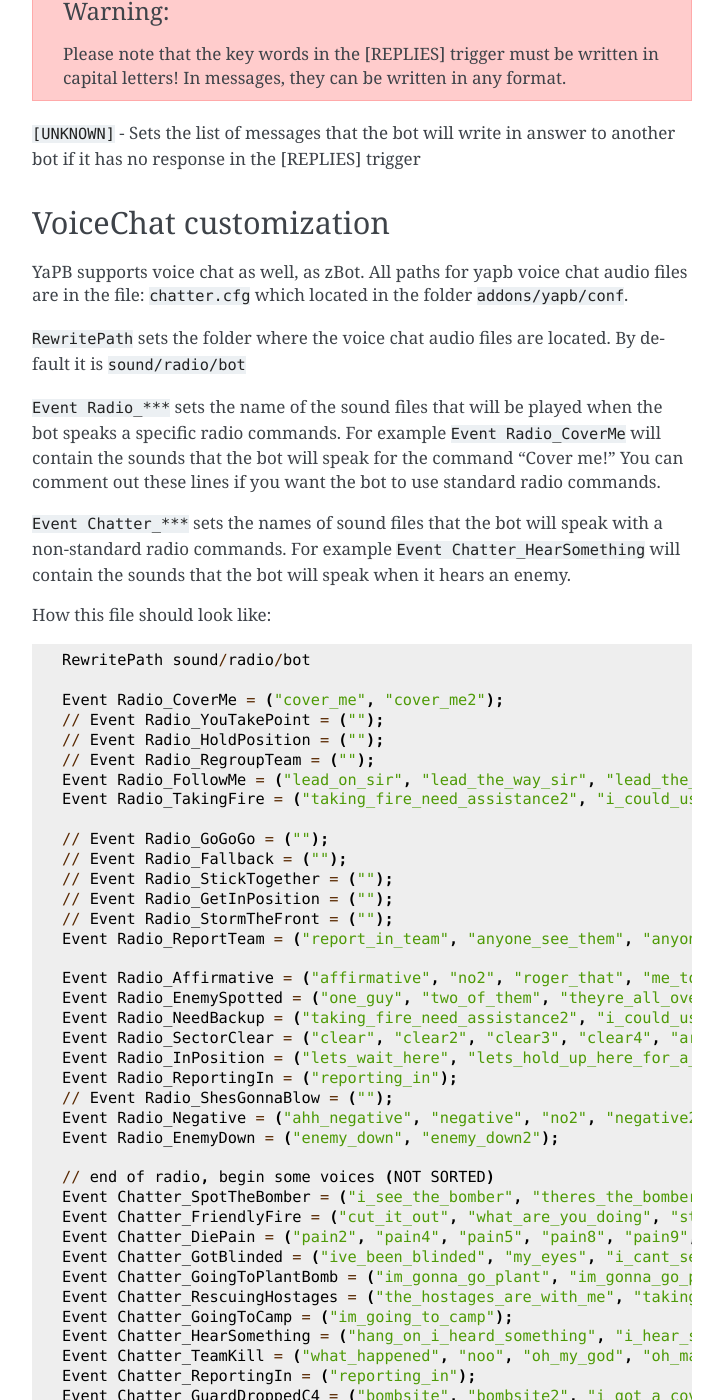
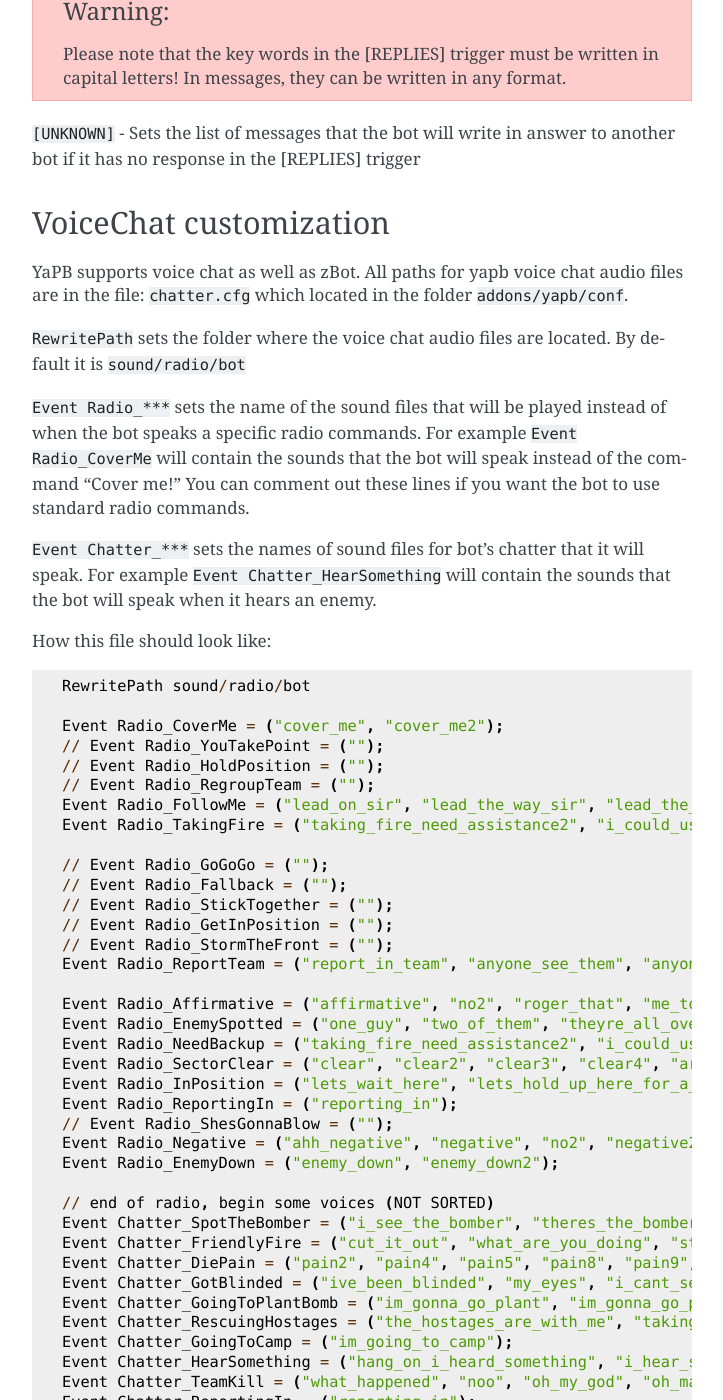
Before and after one commit to yapb/docs, a Sphinx documentation site: the page built from docs/customizing.rst, in a window 1280 px wide and 1400 px high, scrolled down 1868 px. Shown: the whole window, without its empty margins (388-1111 px from the left). Built offline with Sphinx 7.4.7, drawn with Linux system fonts in a browser that asks for light colours; some of the changed text lies outside the part shown.

Commit message:
edit: some corrections

```diff
--- a/docs/customizing.rst
+++ b/docs/customizing.rst
@@ -81,16 +81,16 @@ Bots can use these replies at random.
 
 VoiceChat customization
 ================================
-YaPB supports voice chat as well, as zBot.
+YaPB supports voice chat as well as zBot.
 All paths for yapb voice chat audio files are in the file: ``chatter.cfg`` which located in the folder ``addons/yapb/conf``.
 
 ``RewritePath`` sets the folder where the voice chat audio files are located. By default it is ``sound/radio/bot``
 
-``Event Radio_***`` sets the name of the sound files that will be played when the bot speaks a specific radio commands.
-For example ``Event Radio_CoverMe`` will contain the sounds that the bot will speak for the command "Cover me!"
+``Event Radio_***`` sets the name of the sound files that will be played instead of when the bot speaks a specific radio commands.
+For example ``Event Radio_CoverMe`` will contain the sounds that the bot will speak instead of the command "Cover me!"
 You can comment out these lines if you want the bot to use standard radio commands.
 
-``Event Chatter_***`` sets the names of sound files that the bot will speak with a non-standard radio commands.
+``Event Chatter_***`` sets the names of sound files for bot's chatter that it will speak.
 For example ``Event Chatter_HearSomething`` will contain the sounds that the bot will speak when it hears an enemy.
 
 How this file should look like::
```
Also changed, not shown: other parts of docs/customizing.rst (+1 -1 lines).
